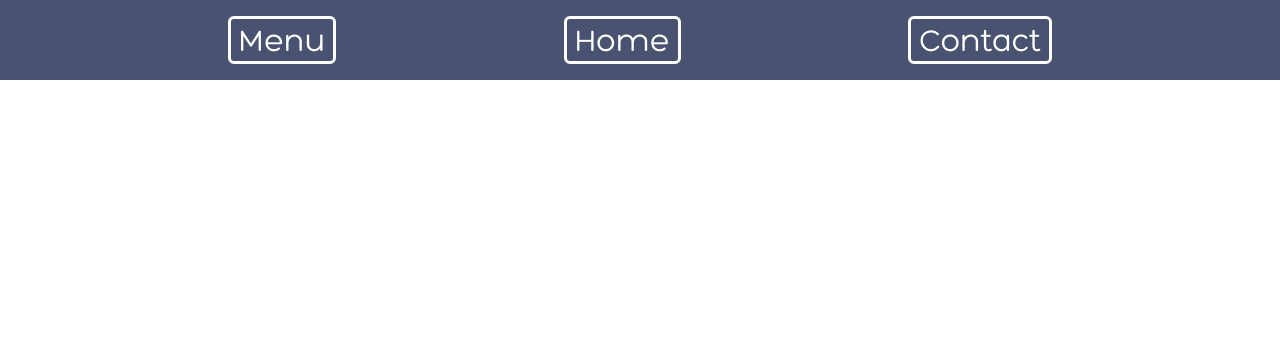
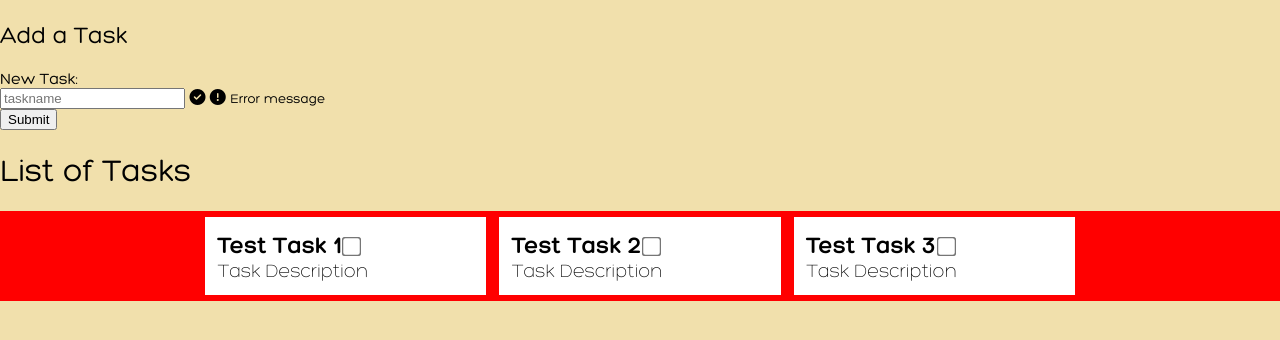
Before and after one commit to russ0133/todo-list, a website built with webpack: page dist/index.html in a window 1280 px wide. Built offline with nearby package versions, Linux system fonts and the light colour scheme.

Commit message:
feat(list): implement new task behaviour and functions

```diff
--- a/src/index.js
+++ b/src/index.js
@@ -1,2 +1,16 @@
 import "./style/style.css";
-import "./script/header.js";
+import * as task from "./modules/tasks.mjs";
+
+const form = document.getElementById("form");
+
+window.remove = task.removeTaskFromList;
+window.array = task.TaskArray;
+
+form.addEventListener('submit', function (e) {
+    e.preventDefault();
+    task.addTaskToList(taskname.value);
+});
+
+task.addTaskToList("Test Task 1");
+task.addTaskToList("Test Task 2");
+task.addTaskToList("Test Task 3");
--- /dev/null
+++ b/src/modules/displayController.mjs
@@ -0,0 +1,47 @@
+import * as task from "./tasks.mjs";
+
+const $TaskLists = document.querySelector('.TaskLists');
+
+export function updateList() {
+    removeAllHtml($TaskLists); // ? Removes all the HTMl from inside $TaskLists
+    task.TaskArray.forEach(currentItem => {
+        if (!currentItem.visible) return;
+        createTaskHtml(currentItem);
+    });
+}
+
+function createTaskHtml(taskObject) {
+    // ? This creates the HTML for each button, as such .task>.title+.description+.button
+    // ? Task Div
+    let $taskDiv = document.createElement("div");
+    $taskDiv.classList.add("task");
+    $taskDiv.id = taskObject.id;
+    $TaskLists.appendChild($taskDiv);
+
+    // ? Task Title
+    let $taskTitle = document.createElement("div");
+    $taskTitle.innerText = taskObject.title;
+    $taskTitle.classList.add("title");
+    $taskDiv.appendChild($taskTitle);
+
+    // ? Task Description (Child of Task Title)
+    let $taskDescription = document.createElement("div");
+    $taskDescription.innerText = taskObject.description;
+    $taskDescription.classList.add("description");
+    $taskDiv.appendChild($taskDescription);
+
+
+    // ? Task Button (Child of Task Title)
+    let $taskButton = document.createElement("input");
+    $taskButton.type = "checkbox";
+    $taskButton.classList.add("task-button");
+    $taskButton.dataset.id = taskObject.id;
+    $taskButton.name = "checkbox";
+    let testarrr = `task.removeTaskFromList(${taskObject.id});`
+    $taskButton.onclick = function () { task.removeTaskFromList(taskObject.id); }
+    $taskTitle.appendChild($taskButton);
+}
+
+function removeAllHtml(selector) {
+    selector.innerHTML = "";
+}
--- /dev/null
+++ b/src/modules/tasks.mjs
@@ -0,0 +1,39 @@
+import * as display from "./displayController.mjs";
+const $TaskLists = document.querySelector('.TaskLists');
+
+export let TaskArray = [];
+TaskArray.splice(0, TaskArray.length); // Resets the array.
+
+export class Task {
+    constructor(title, description, id, date, priority, visible) {
+        this.title = title;
+        this.description = description;
+        this.id = id;
+        this.date = date;
+        this.priority = priority;
+        this.visible = visible;
+    }
+    getTaskData() {
+        console.log(this.title + this.description)
+    }
+    makeTaskInvisible() {
+        this.visible = false;
+    }
+}
+
+export function addTaskToList(task) {
+    // ? This creates a new object and pushes it into an array
+    let taskObject = new Task(task, "Task Description", 0, "22 / 01 / 2022", "big", true);
+    let taskId = TaskArray.push(taskObject);
+    taskObject.id = taskId - 1; // ! For some reason I need to do this so the id is equal to the array index
+    display.updateList();
+}
+
+export function removeTaskFromList(taskId) {
+    const taskSelector = document.getElementById(taskId);
+    let taskObject = TaskArray[taskId];
+    taskSelector.remove();
+    taskObject.getTaskData();
+    taskObject.makeTaskInvisible();
+    console.log("removeTaskFromList");
+}
--- a/src/script/body.js
+++ /dev/null
@@ -1,4 +0,0 @@
-import { addHtmlElement } from "../utils/dom";
-const body = document.querySelector('body');
-
-addHtmlElement
--- a/src/script/header.js
+++ /dev/null
@@ -1,8 +0,0 @@
-import { addHtmlElement } from "../utils/dom";
-
-const body = document.querySelector('body');
-let header = addHtmlElement("div", body, "", "header");
-
-const headerElementOne = addHtmlElement("div", header, "Menu", "header-menu-one");
-const headerElementTwo = addHtmlElement("div", header, "Home", "header-menu-two");
-const headerElementTri = addHtmlElement("div", header, "Contact", "header-menu-tri");
--- a/src/style/style.scss
+++ b/src/style/style.scss
@@ -1,37 +1,38 @@
+html {
+    background-color: #F1E0AC;
+}
 body {
+    height: 100vh;
+    margin: 0;
+    padding: 0;
     font-family: regular;
 }
-* {
-    margin: 0;
-    padding: 0;
-}
 
-.header {
-    background-color: #495371;
-    width: 100vw;
-    height: 10vh;
+.TaskLists {
+    background-color: red;
+    display: flex;
+    flex-wrap: wrap;
+    justify-content: center;
+    align-items: center;
+    .task {
+        width: 18%;
+        display: flex;
+        margin: .5%;
+        padding: 1%;
+        background-color: white;
+        font-size: 1.5rem;
+        font-family: bold;
+        flex-direction: column;
 
-    display: flex;
-    justify-content: space-evenly;
-    align-items: center;
-
-    font-size: 2rem;
-    color: white;
-    text-align: center;
-
-
-    * {
-        border: 3px solid white;
-        border-radius: 6px;
-        padding: .1rem .5rem;
-        cursor: pointer;
-        transition: font-size 0.1s ease;
-    }
-
-    *:hover {
-        color: #F1E0AC;
-        font-size: 2.5rem;
-        border: 3px solid #F1E0AC;
+        .description {
+            font-family: light;
+            font-size: 1.2rem;
+            float: right;
+        }
+        .task-button {
+            align-self: flex-end;
+            transform: scale(1.5);
+        }
     }
 }
 
```
Also changed, not shown: src/classes/listController.mjs (added, +52 -0 lines), dist/index.html, dist/main.js, src/style/style.css, 1 other file.
